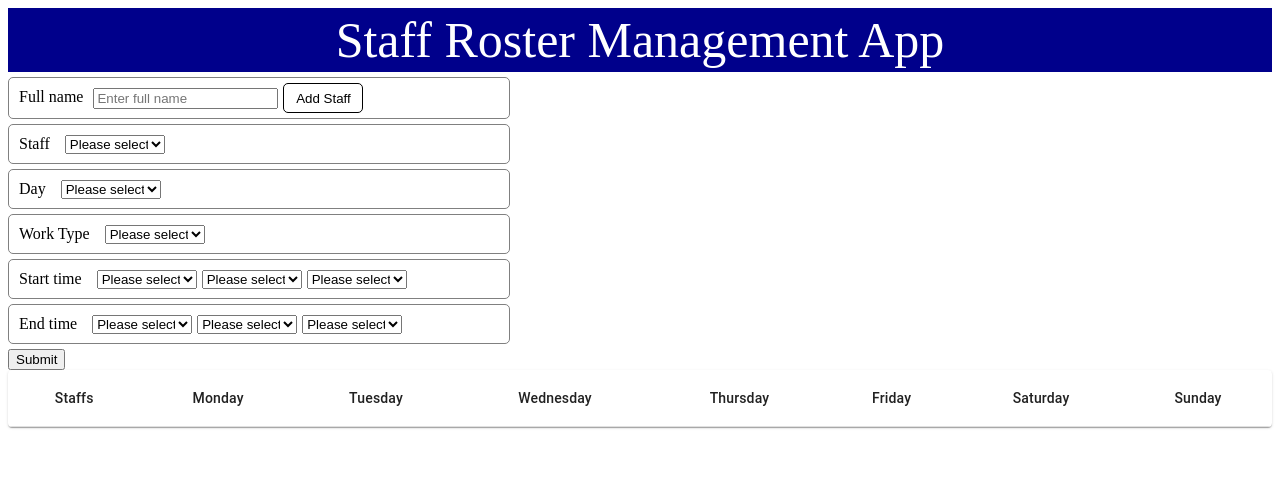
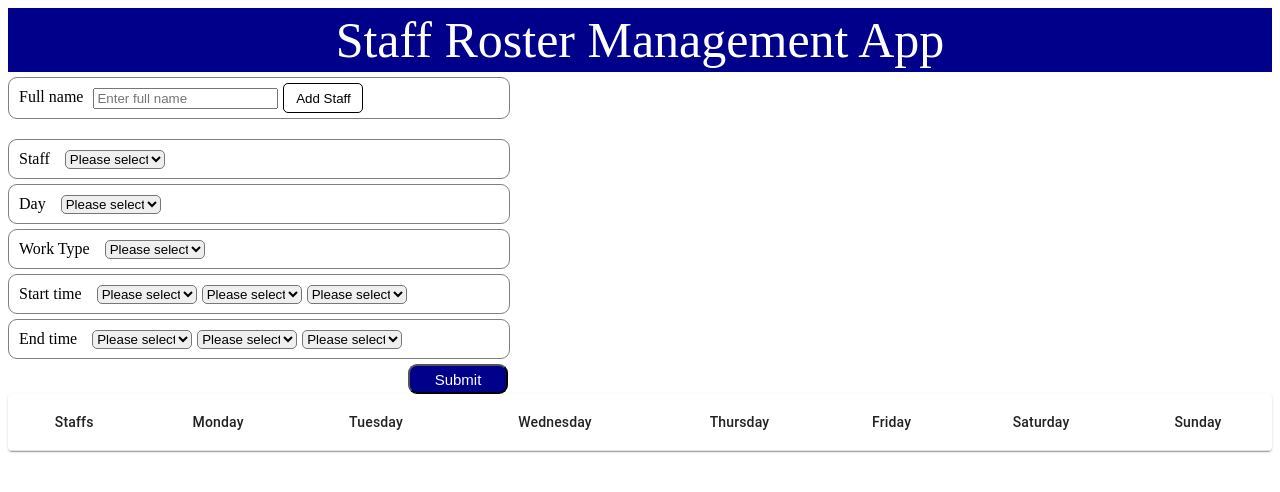
Before and after one commit to etvoilajw/roster, a React (Create React App) app: page / in a window 1280 px wide. Shown: the top 492 px of the page. Built offline with nearby package versions, Linux system fonts and the light colour scheme.

Commit message:
add styling

```diff
--- a/src/App.js
+++ b/src/App.js
@@ -2,6 +2,7 @@ import { useState } from "react";
 import AddShift from "./components/AddShift";
 import AddStaff from "./components/AddStaff";
 import StaffList from "./components/StaffList";
+import classes from "./App.module.css";
 
 const App = () => {
   const [roster, setRoster] = useState({});
@@ -23,7 +24,10 @@ const App = () => {
         Staff Roster Management App
       </header>
       <AddStaff roster={roster} setRoster={setRoster} />
-      <AddShift roster={roster} setRoster={setRoster} />
+
+      <div className={classes.addShiftContainer}>
+        <AddShift roster={roster} setRoster={setRoster} />
+      </div>
       <StaffList roster={roster} />
     </div>
   );
--- /dev/null
+++ b/src/App.module.css
@@ -0,0 +1,4 @@
+.addShiftContainer {
+  padding-top: 10px;
+  padding-bottom: 10px;
+}
--- a/src/components/AddShift.module.css
+++ b/src/components/AddShift.module.css
@@ -1,6 +1,6 @@
 .container {
   border: 1px solid grey;
-  border-radius: 5px;
+  border-radius: 9px;
   width: 100%;
   display: flex;
   margin-top: 5px;
@@ -15,3 +15,14 @@
 .formContainer {
   width: 500px;
 }
+
+.submitButton {
+  float: right;
+  width: 100px;
+  height: 30px;
+  border-radius: 9px;
+  background-color: darkblue;
+  color: white;
+  font: bold;
+  font-size: 15px;
+}
--- a/src/components/AddStaff.module.css
+++ b/src/components/AddStaff.module.css
@@ -1,6 +1,6 @@
 .container {
   border: 1px solid grey;
-  border-radius: 5px;
+  border-radius: 9px;
   width: 100%;
   display: flex;
   margin-top: 5px;
--- a/src/components/Select.js
+++ b/src/components/Select.js
@@ -1,12 +1,18 @@
 const Select = ({ name, value, onChange, options }) => {
   return (
-    <div style={{ display: "grid", alignItems: "center", marginLeft: "5px" }}>
+    <div
+      style={{
+        display: "grid",
+        alignItems: "center",
+        marginLeft: "5px",
+      }}
+    >
       <select
         name={name}
         value={value}
         onChange={onChange}
         required
-        style={{ width: "100px" }}
+        style={{ width: "100px", borderRadius: "5px" }}
       >
         <option disabled={true} value={""}>
           Please select {name}
```
